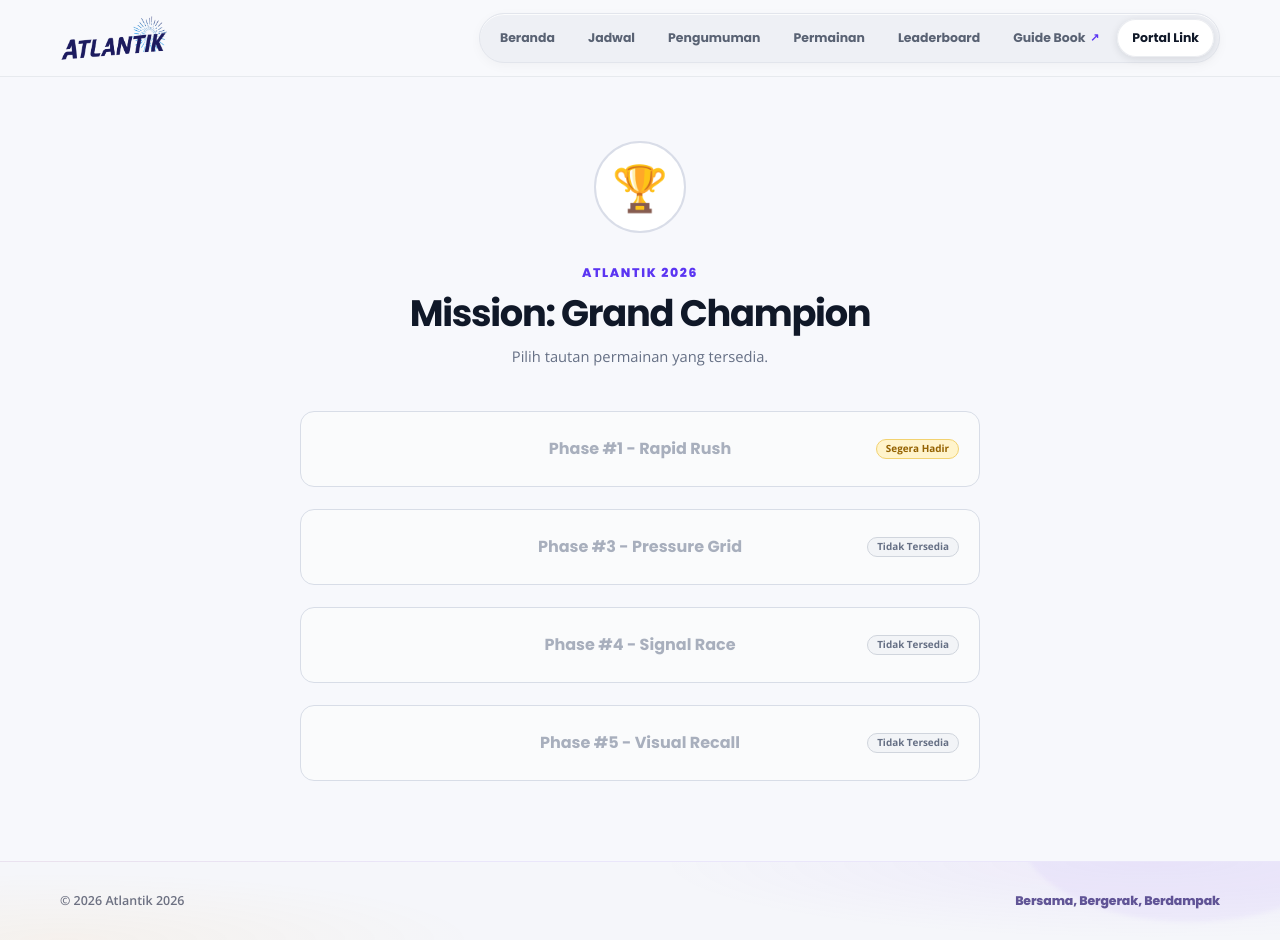
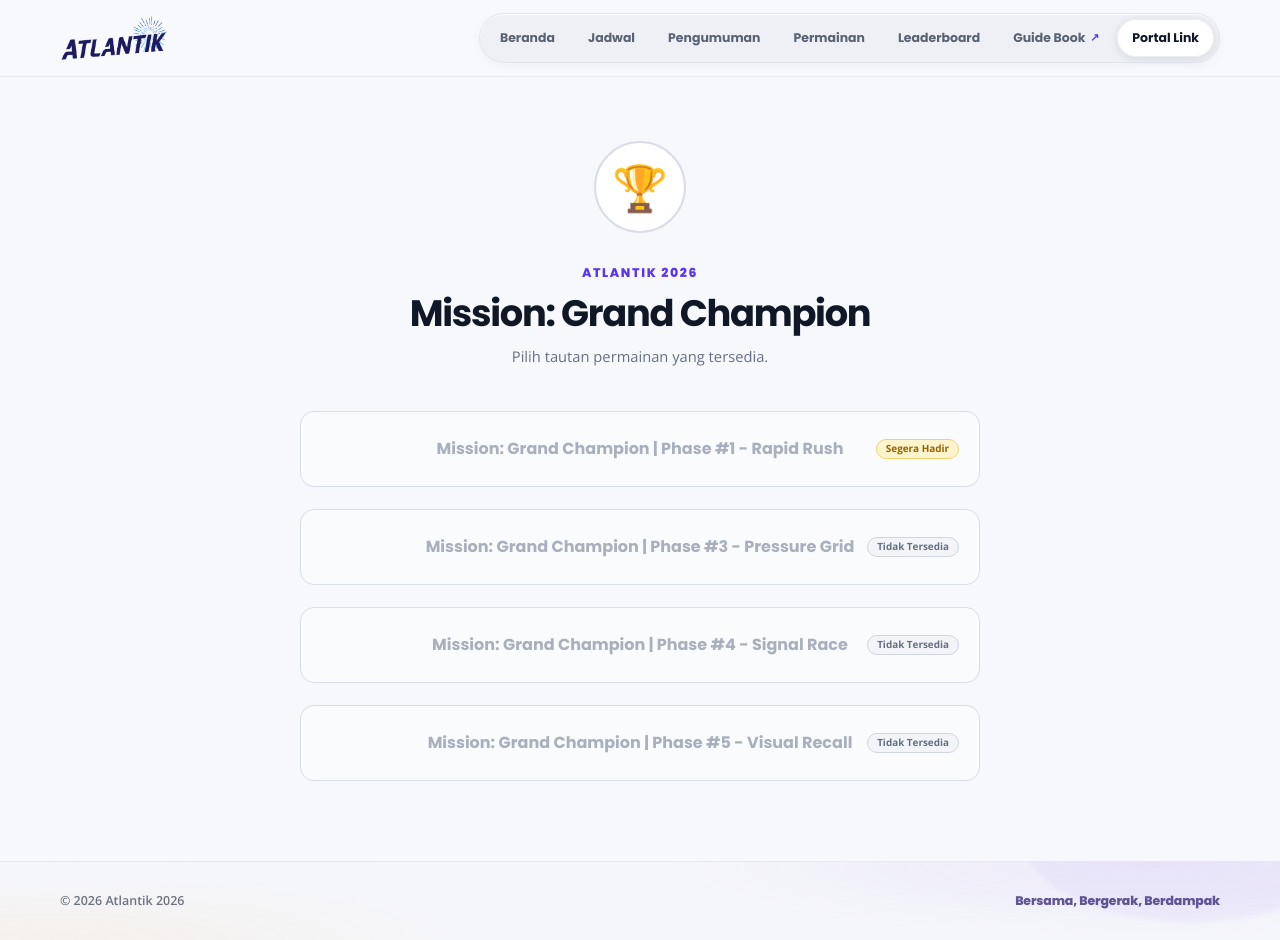
Before and after one commit to ruswanhidayat/portal-atlantik, a Next.js app: page /portal-link in a window 1280 px wide. Built offline with nearby package versions, Linux system fonts and the light colour scheme.

Commit message:
update data portal link

```diff
--- a/data/portal-links.js
+++ b/data/portal-links.js
@@ -1,7 +1,7 @@
 export const portalLinks = [
   {
     id: "rapid-rush",
-    label: "Phase #1 - Rapid Rush",
+    label: "Mission: Grand Champion | Phase #1 - Rapid Rush",
     href: "https://grand-champion-1.vercel.app",
 
     show: true,
@@ -12,7 +12,7 @@ export const portalLinks = [
   },
   {
     id: "pressure-grid",
-    label: "Phase #3 - Pressure Grid",
+    label: "Mission: Grand Champion | Phase #3 - Pressure Grid",
     href: "https://example.com",
 
     show: true,
@@ -23,7 +23,7 @@ export const portalLinks = [
   },
   {
     id: "signal-race",
-    label: "Phase #4 - Signal Race",
+    label: "Mission: Grand Champion | Phase #4 - Signal Race",
     href: "https://example.com",
 
     show: true,
@@ -34,7 +34,7 @@ export const portalLinks = [
   },
   {
     id: "visual-recall",
-    label: "Phase #5 - Visual Recall",
+    label: "Mission: Grand Champion | Phase #5 - Visual Recall",
     href: "https://example.com",
 
     show: true,
```
